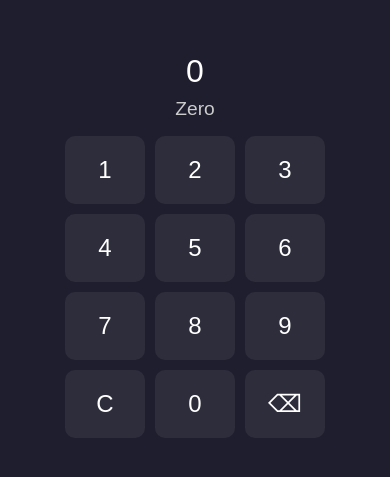
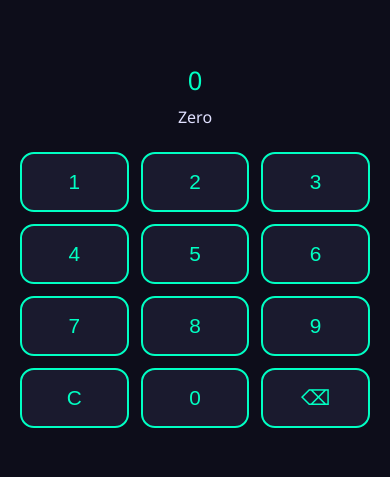
Before and after one commit to carlos1197622/viora, a plain HTML site: page index.html in a window 390 px wide. Shown: the part 177-654 px from the top of the page. Drawn offline with Linux system fonts and the light colour scheme.

Commit message:
Add mobile-friendly neon style and responsive design

```diff
--- a/index.html
+++ b/index.html
@@ -2,51 +2,91 @@
 <html lang="en">
 <head>
   <meta charset="UTF-8" />
-  <meta name="viewport" content="width=device-width, initial-scale=1.0" />
-  <title>Number to Words Converter</title>
+  <meta name="viewport" content="width=device-width, initial-scale=1.0, maximum-scale=1.0, user-scalable=no" />
+  <title>Viora - Number to Words</title>
   <style>
+    :root {
+      --bg-color: #0d0d1a;
+      --primary: #00ffc3;
+      --button-bg: #1a1a2e;
+      --button-hover: #292946;
+      --text-light: #e0e0ff;
+    }
+
+    * {
+      box-sizing: border-box;
+    }
+
     body {
-      font-family: Arial, sans-serif;
-      background-color: #1e1e2f;
-      color: #fff;
+      font-family: 'Segoe UI', Tahoma, Geneva, Verdana, sans-serif;
+      background-color: var(--bg-color);
+      color: var(--text-light);
       display: flex;
       flex-direction: column;
       align-items: center;
       justify-content: center;
-      height: 100vh;
+      min-height: 100vh;
       margin: 0;
-    }
-    .display {
-      margin-bottom: 1rem;
+      padding: 20px;
       text-align: center;
     }
+
+    .display {
+      margin-bottom: 1.5rem;
+      width: 100%;
+      max-width: 400px;
+    }
+
     .number-display {
-      font-size: 2rem;
+      font-size: 2.2rem;
       margin-bottom: 0.5rem;
+      color: var(--primary);
+      word-wrap: break-word;
     }
+
     .word-display {
-      font-size: 1.2rem;
-      color: #ccc;
+      font-size: 1.1rem;
+      color: var(--text-light);
     }
+
     .keypad {
       display: grid;
-      grid-template-columns: repeat(3, 80px);
-      gap: 10px;
+      grid-template-columns: repeat(3, 1fr);
+      gap: 12px;
+      width: 100%;
+      max-width: 400px;
     }
+
     button {
-      padding: 20px;
+      padding: 18px;
       font-size: 1.5rem;
-      background-color: #2d2d3c;
-      color: white;
-      border: none;
-      border-radius: 10px;
+      background-color: var(--button-bg);
+      color: var(--primary);
+      border: 2px solid var(--primary);
+      border-radius: 14px;
       cursor: pointer;
+      transition: background-color 0.3s;
     }
+
     button:hover {
-      background-color: #44445a;
+      background-color: var(--button-hover);
     }
+
     .wide {
       grid-column: span 3;
+    }
+
+    @media (max-width: 480px) {
+      .number-display {
+        font-size: 1.6rem;
+      }
+      .word-display {
+        font-size: 1rem;
+      }
+      button {
+        padding: 16px;
+        font-size: 1.3rem;
+      }
     }
   </style>
 </head>
```
